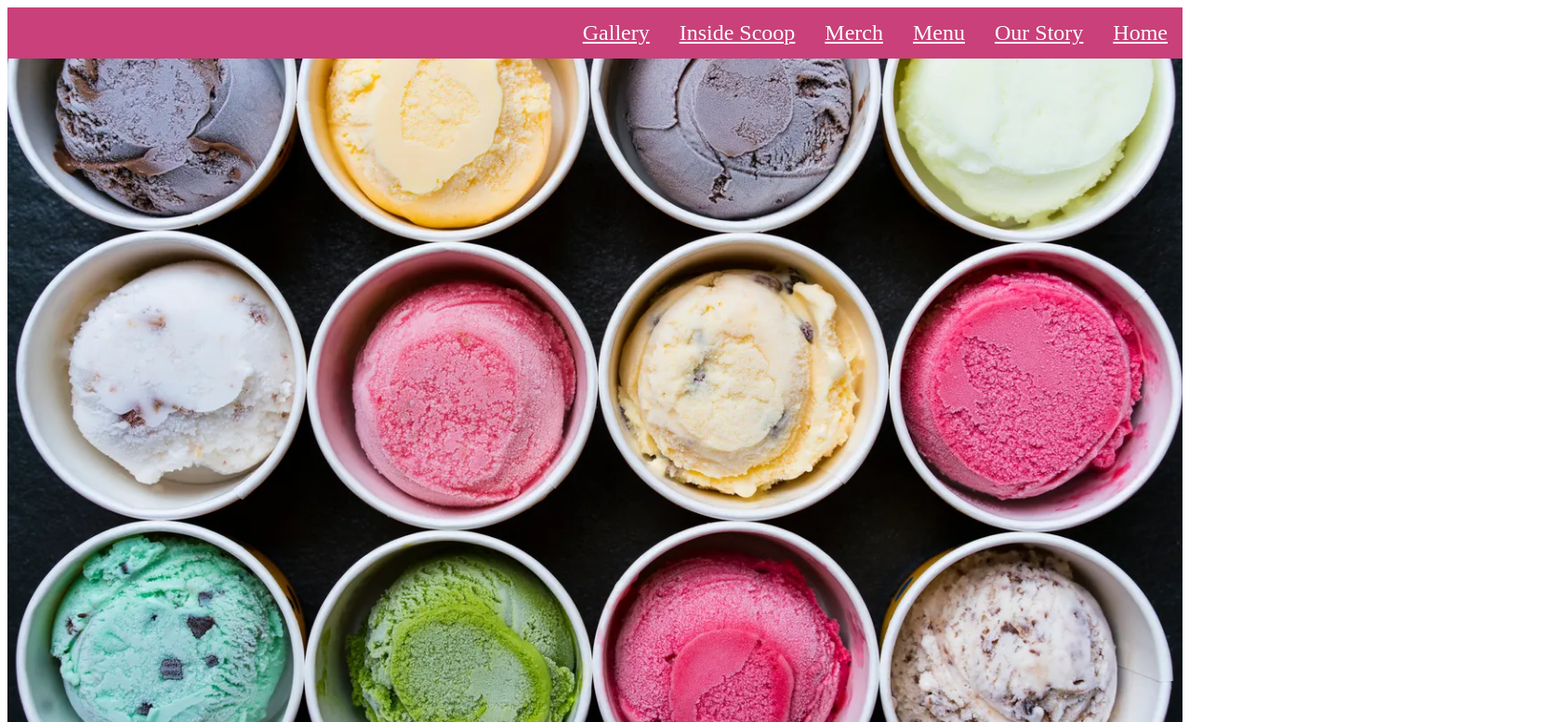
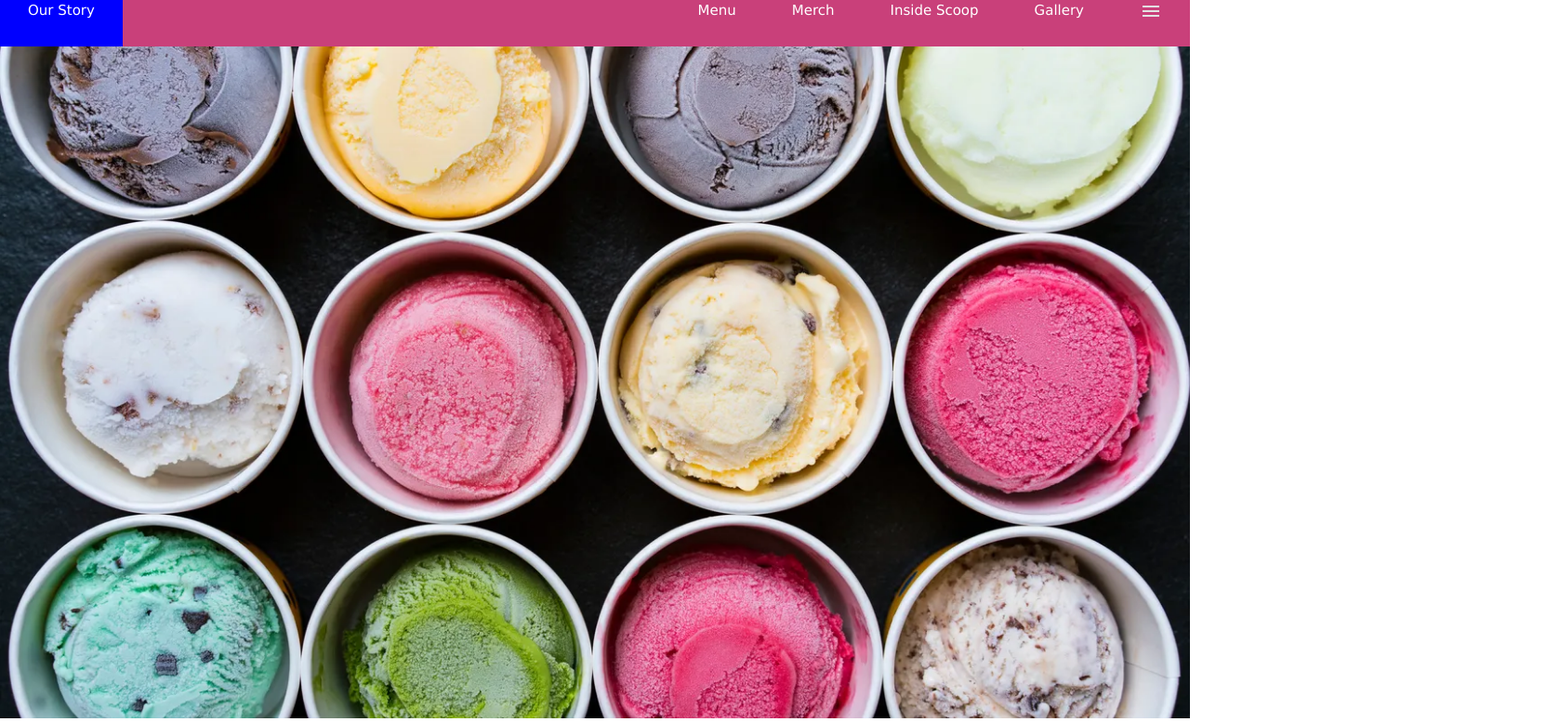
Before and after one commit to mel398/x445-mbasa-project, a plain HTML site: page index.html in a window 1280 px wide. Shown: the top 777 px of the page at 93% size, 1677 px wide, since content can reach past the window. Drawn offline with nearby package versions, Linux system fonts and the light colour scheme.

Commit message:
Updated and changed nav bar

```diff
--- a/index.html
+++ b/index.html
@@ -10,11 +10,12 @@ CODING PROJECT -
     <meta name="viewport" content="width=device-width, initial-scale=1.0">
     <title>Nola's Ice Cream</title>
     <link rel="stylesheet" href="style.css" type="text/css">
+    <link rel="stylesheet" href="https://www.w3schools.com/w3css/5/w3.css">
 </head>
 <body>
 
 <!--********* HEADER *********-->
-<!--Replace links later-->
+<!--Replace links later
 <header>
 
     <div class="topnav">
@@ -28,7 +29,24 @@ CODING PROJECT -
 
     </div>
 </header>
-
+-->
+    <nav>
+        <ul class="sidebar">
+            <li><a href="https://www.w3schools.com/howto/howto_js_topnav.asp">Our Story</a></li>
+            <li><a href="https://www.w3schools.com/howto/howto_js_topnav.asp">Menu</a></li>
+            <li><a href="https://www.w3schools.com/howto/howto_js_topnav.asp">Merch</a></li>
+            <li><a href="https://www.w3schools.com/howto/howto_js_topnav.asp">Inside Scoop</a></li>
+            <li><a href="https://www.w3schools.com/howto/howto_js_topnav.asp">Gallery</a></li>
+        </ul>
+        <ul>
+            <li><a href="https://www.w3schools.com/howto/howto_js_topnav.asp">Our Story</a></li>
+            <li><a href="https://www.w3schools.com/howto/howto_js_topnav.asp">Menu</a></li>
+            <li><a href="https://www.w3schools.com/howto/howto_js_topnav.asp">Merch</a></li>
+            <li><a href="https://www.w3schools.com/howto/howto_js_topnav.asp">Inside Scoop</a></li>
+            <li><a href="https://www.w3schools.com/howto/howto_js_topnav.asp">Gallery</a></li>
+            <li><a href="#"><svg xmlns="http://www.w3.org/2000/svg" height="24px" viewBox="0 -960 960 960" width="24px" fill="#e3e3e3"><path d="M120-240v-80h720v80H120Zm0-200v-80h720v80H120Zm0-200v-80h720v80H120Z"/></svg></a></li>
+        </ul>
+    </nav>
 <img
     class="responsive"
     src="iceCream.webp"
@@ -46,6 +64,7 @@ CODING PROJECT -
         "
         src="Outside.jpg"
         alt="Outside of the shop"
+
     />
 
     <h1>Location</h1>
@@ -60,7 +79,7 @@ CODING PROJECT -
 </div>
 
     <footer>
-        <p>Author: Hege Refsnes<br>
+        <p>Author: Melissa Basa<br>
         <a href="mailto:hege@example.com">nolasEmail@gmail.com</a></p>
     </footer>
 </body>
--- a/style.css
+++ b/style.css
@@ -1,22 +1,95 @@
 /*CSS for Project: Nola's Ice Cream */
 
-/*Pink Background color for top navigation */
+/*Pink Background color for top navigation
 .topnav {
     background-color: #C9407A;
     overflow: hidden;
 }
 
-/* Style for navigation bar links */
+/* Style for navigation bar links
 .topnav a{
     float: right;
     color: white;
     text-align: left;
     font-family: Poppins;
-    font-size: 24px;
+    font-size: 20px;
     font-style: normal;
     font-weight: 400;
     line-height: normal;
     padding: 14px 16px;
+}
+*/
+*{
+  margin: 0;
+  padding: 0;
+}
+/*
+body{
+  min-height: 100vh;
+
+  background-image: url(iceCream.webp);
+  background-size: cover;
+  background-repeat: no-repeat;
+  background-position: center;
+
+}
+*/
+nav{
+  background-color: #C9407A;
+  box-shadow: 3px 3px 5px rgba(0,0,0, .1);
+}
+
+nav ul{
+  width: 100%;
+  list-style: none;
+  display: flex;
+  justify-content: flex-end;
+  align-items: center;
+}
+
+nav li{
+  height: 50px;
+}
+
+nav a{
+  height: 100%;
+  padding: 0 30px;
+  text-decoration: none;
+  display: flex;
+  align-items: right;
+  color: white;
+}
+
+nav a:hover{
+  background-color: blue;
+}
+
+nav li:first-child{
+  margin-right:auto;
+}
+
+.sidebar{
+  position:fixed;
+  top: 0;
+  right: 0;
+  height: 100vh;
+  width: 250px;
+  z-index: 999;
+  background-color: #c940795f;
+  backdrop-filter: blur(10px);
+  box-shadow: -10px 0 10px rgba(0,0,0, .1);
+  display: none;
+  flex-direction: column;
+  align-items: flex-start;
+  justify-content: flex-start;
+}
+
+.sidebar li{
+  width: 100%;
+}
+
+.sidebar a{
+  width: 100%;
 }
 
 /* Change color of links on hover */
@@ -39,7 +112,7 @@ h1 {
     color: #592E1A;
     text-align: center;
     font-family: Yellowtail;
-    font-size: clamp(16px, 6vw, 32px); /* min 24px, ideal 6% of viewport width, max 48px */
+    font-size: clamp(16px, 6vw, 24px); /* min 24px, ideal 6% of viewport width, max 48px */
     /*font-size: 48px;*/
     font-style: normal;
     font-weight: 400;
```
Also changed, not shown: close_24dp_E3E3E3_FILL0_wght400_GRAD0_opsz24.svg (added), menu_24dp_E3E3E3_FILL0_wght400_GRAD0_opsz24.svg (added), 1 other file.
